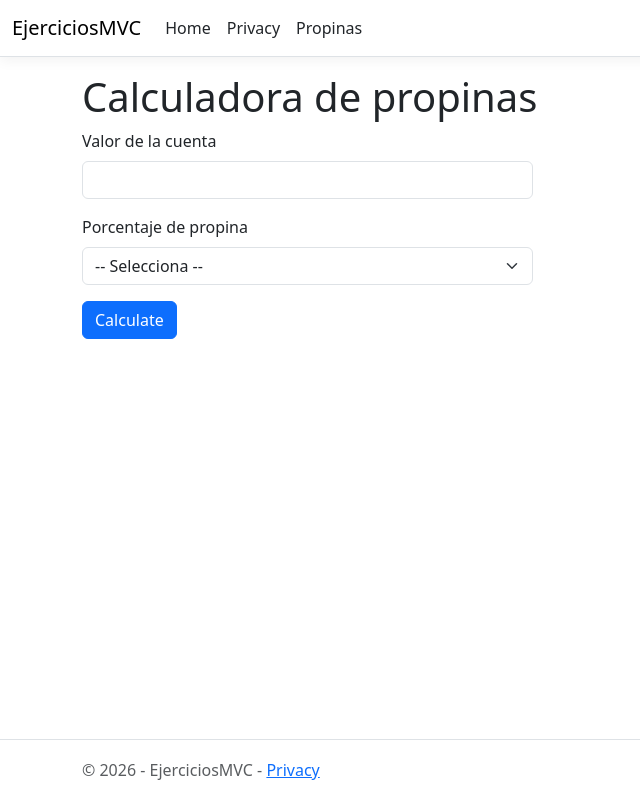
After one commit to ermexls-debug/EjerciciosMVC, an ASP.NET Core app: template EjerciciosMVC.Web/Views/Tips/Index.cshtml in a window 1280 px wide. The commit adds this page. Shown: the whole page, without its empty margins (0-640 px from the left). Run offline with ASP.NET Core 8, Linux system fonts and the light colour scheme; the template is opened without the code that fills it, so the values that code supplies are empty; style sheets or scripts are compiled from the project's sources.

Commit message:
Ejercicio 2: Se creo el Index de Tips y se modificaron los Index de Home y el Layout

```diff
--- a/EjerciciosMVC.Web/Views/Home/Index.cshtml
+++ b/EjerciciosMVC.Web/Views/Home/Index.cshtml
@@ -3,6 +3,6 @@
 }
 
 <div class="text-center">
-    <h1 class="display-4">Welcome</h1>
+    <h1 class="display-4">EjerciciosMVC</h1>
     <p>Learn about <a href="https://learn.microsoft.com/aspnet/core">building Web apps with ASP.NET Core</a>.</p>
 </div>
--- a/EjerciciosMVC.Web/Views/Shared/_Layout.cshtml
+++ b/EjerciciosMVC.Web/Views/Shared/_Layout.cshtml
@@ -13,7 +13,7 @@
     <header>
         <nav class="navbar navbar-expand-sm navbar-toggleable-sm navbar-light bg-white border-bottom box-shadow mb-3">
             <div class="container-fluid">
-                <a class="navbar-brand" asp-area="" asp-controller="Home" asp-action="Index">EjerciciosMVC.Web</a>
+                <a class="navbar-brand" asp-area="" asp-controller="Home" asp-action="Index">EjerciciosMVC</a>
                 <button class="navbar-toggler" type="button" data-bs-toggle="collapse" data-bs-target=".navbar-collapse" aria-controls="navbarSupportedContent"
                         aria-expanded="false" aria-label="Toggle navigation">
                     <span class="navbar-toggler-icon"></span>
@@ -25,6 +25,9 @@
                         </li>
                         <li class="nav-item">
                             <a class="nav-link text-dark" asp-area="" asp-controller="Home" asp-action="Privacy">Privacy</a>
+                        </li>
+                        <li class="nav-item">
+                            <a class="nav-link text-dark" asp-controller="Tips" asp-action="Index">Propinas</a>
                         </li>
                     </ul>
                 </div>
@@ -39,7 +42,7 @@
 
     <footer class="border-top footer text-muted">
         <div class="container">
-            &copy; 2026 - EjerciciosMVC.Web - <a asp-area="" asp-controller="Home" asp-action="Privacy">Privacy</a>
+            &copy; 2026 - EjerciciosMVC - <a asp-area="" asp-controller="Home" asp-action="Privacy">Privacy</a>
         </div>
     </footer>
     <script src="~/lib/jquery/dist/jquery.min.js"></script>
--- /dev/null
+++ b/EjerciciosMVC.Web/Views/Tips/Index.cshtml
@@ -0,0 +1,47 @@
+@model TipViewModel
+
+@{
+    ViewData["Title"] = "Calculadora de propinas";
+}
+
+<h1>Calculadora de propinas</h1>
+
+<div class="row">
+    <div class="col-md-5">
+        <form asp-action="Index" method="post">
+
+            <div class="mb-3">
+                <label asp-for="BillAmount" class="form-label"></label>
+                <input asp-for="BillAmount" class="form-control" type="number" step="1" />
+                <span asp-validation-for="BillAmount" class="text-danger"></span>
+            </div>
+
+            <div class="mb-3">
+                <label asp-for="Percentage" class="form-label"></label>
+                <select asp-for="Percentage" class="form-select">
+                    <option value="">-- Selecciona --</option>
+                    <option value="5">5%</option>
+                    <option value="10">10%</option>
+                    <option value="15">15%</option>
+                    <option value="20">20%</option>
+                </select>
+                <span asp-validation-for="Percentage" class="text-danger"></span>
+            </div>
+
+            <button type="submit" class="btn btn-primary">Calculate</button>
+        </form>
+    </div>
+</div>
+
+@if (Model.Calculated)
+{
+    <div class="alert alert-success mt-4 col-md-5">
+        <p>Valor de la cuenta: $@Model.BillAmount.Value.ToString("N0")</p>
+        <p>Propina (@Model.Percentage%): $@Model.Tip.ToString("N0")</p>
+        <p><strong>Total a pagar: $@Model.Total.ToString("N0")</strong></p>
+    </div>
+}
+
+@section Scripts {
+    <partial name="_ValidationScriptsPartial" />
+}
```
